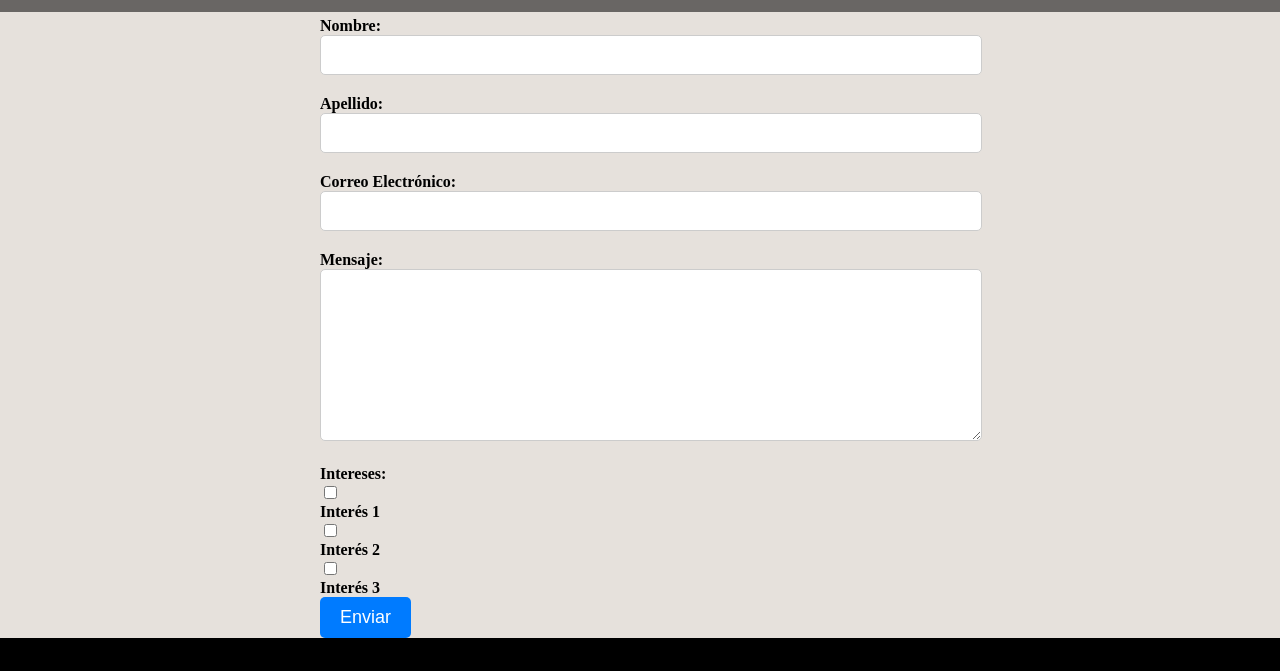
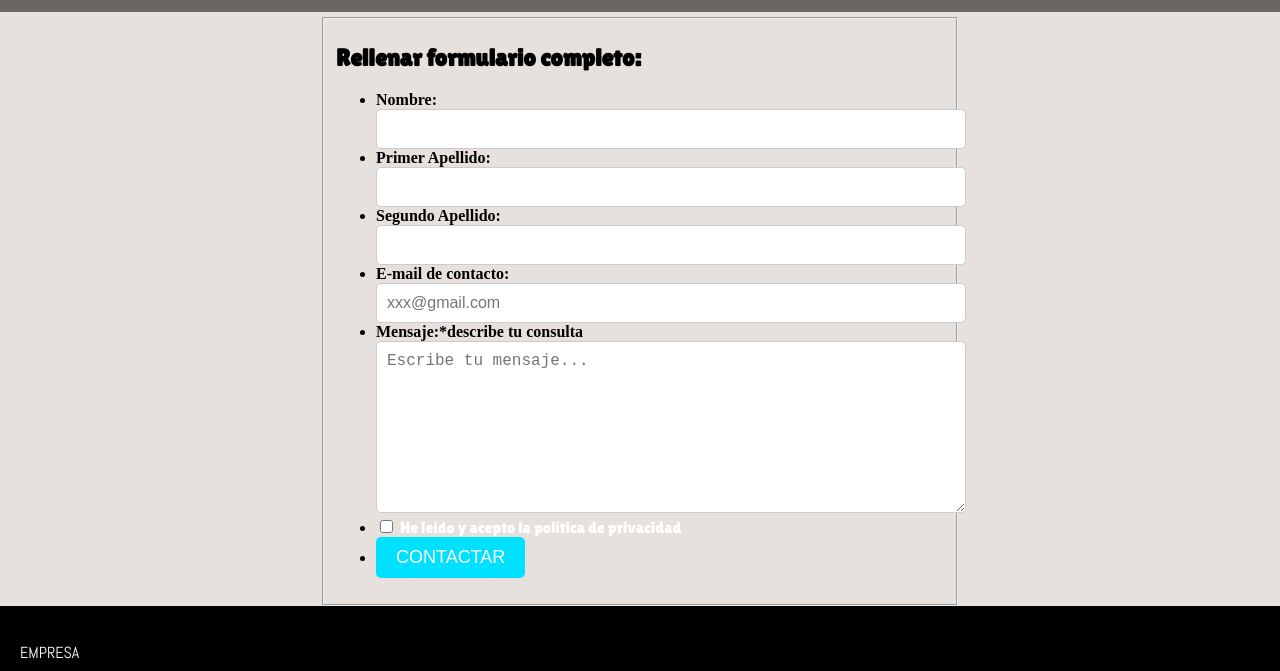
Before and after one commit to dovermori/proyecto_final, a plain HTML site: page contactanos.html in a window 1280 px wide. Shown: the part 120-791 px from the top of the page. Drawn offline with Linux system fonts and the light colour scheme.

Commit message:
Update contactanos.html

```diff
--- a/contactanos.html
+++ b/contactanos.html
@@ -64,33 +64,48 @@
     </header>
     <div class="contact-form">
         <h2 class="colorOrange">Contacto</h2>
-        <form action="procesar_formulario.php" method="post">
-            <div class="form-group">
-                <label for="nombre">Nombre:</label>
-                <input type="text" id="nombre" name="nombre" required>
-            </div>
-            <div class="form-group">
-                <label for="apellido">Apellido:</label>
-                <input type="text" id="apellido" name="apellido" required>
-            </div>
-            <div class="form-group">
-                <label for="correo">Correo Electrónico:</label>
-                <input type="email" id="correo" name="correo" required>
-            </div>
-            <div class="form-group">
-                <label for="mensaje">Mensaje:</label>
-                <textarea id="mensaje" name="mensaje" required></textarea>
-            </div>
-            <label>Intereses:</label>
-            <input type="checkbox" id="interes1" name="intereses[]" value="Interés 1">
-            <label for="interes1">Interés 1</label>
-            <input type="checkbox" id="interes2" name="intereses[]" value="Interés 2">
-            <label for="interes2">Interés 2</label>
-            <input type="checkbox" id="interes3" name="intereses[]" value="Interés 3">
-            <label for="interes3">Interés 3</label>
-            <button type="submit">Enviar</button>
+        <form action="mailto:guido.lucana@tecsup.edu.com" method="post" enctype="text/plain">
+            <fieldset>
+                 <h2>Rellenar formulario completo:</h2>
+                 <ul>
+                      <li>
+                           <label id="Nombre" for="Nombre">Nombre:</label>
+                           <input class="input" id="Nombre" type="text"required width="300px">
+                     </li>
+                     <li>
+                           <label id="primer" for="primer">Primer Apellido:</label>
+                           <input class="input" id="primer" type="text"required width="300px">
+                     </li>
+                     <li>
+                           <label id="Segundo" for="Segundo">Segundo Apellido:</label>
+                           <input class="input" id="Segundo" type="text" required width="300px">
+                     </li>
+                     <li>
+                           <label id="mail" for="mail">E-mail de contacto:</label>
+                           <input class="input" id="mail" type="text" name="mail" placeholder="xxx@gmail.com" required
+                           pattern="^[a-z0-9!#$%&'*+/=?^_`{|}~-]+(?:\.[a-z0-9!#$%&'*+/=?^_`{|}~-]+)*@(?:[a-z0-9](?:[a-z0-9-]*[a-z0-9])?\.)+[a-z0-9](?:[a-z0-9-]*[a-z0-9])?$">
+                     </li>
+                     <li>
+                           <label id="Mensaje" for="Mensaje">Mensaje:<span>*describe tu consulta</span></label>
+                           <textarea class="input" id="Mensaje" name="Mensaje" cols="30" rows="10" placeholder="Escribe tu mensaje..."></textarea>
+                    </li>
+                    <li>
+                          <div class="checkbox">
+                               <input id="check" type="checkbox" required >
+                               <a href="#">He leido y acepto la politica de privacidad</a>
+                          </div>
+                    </li>
+                    <li>
+                          <label for="contactar"></label>
+                          <button style="background-color: rgb(0, 225, 255) ;" type="submit">CONTACTAR</button>
+                    </li>
+
+              </ul>
+           </fieldset>
         </form>
     </div>
+
+
 
     <footer>
         <p>EMPRESA</p>
```
